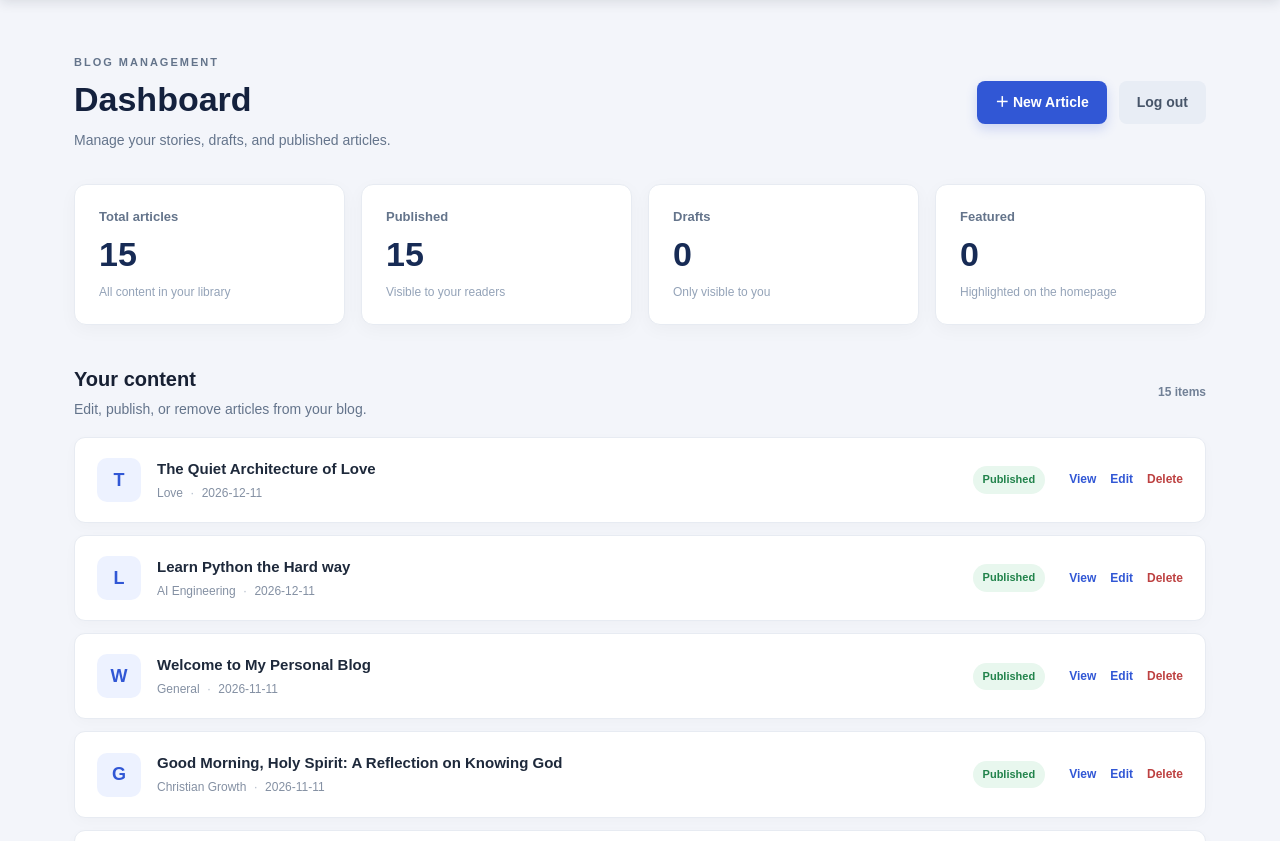
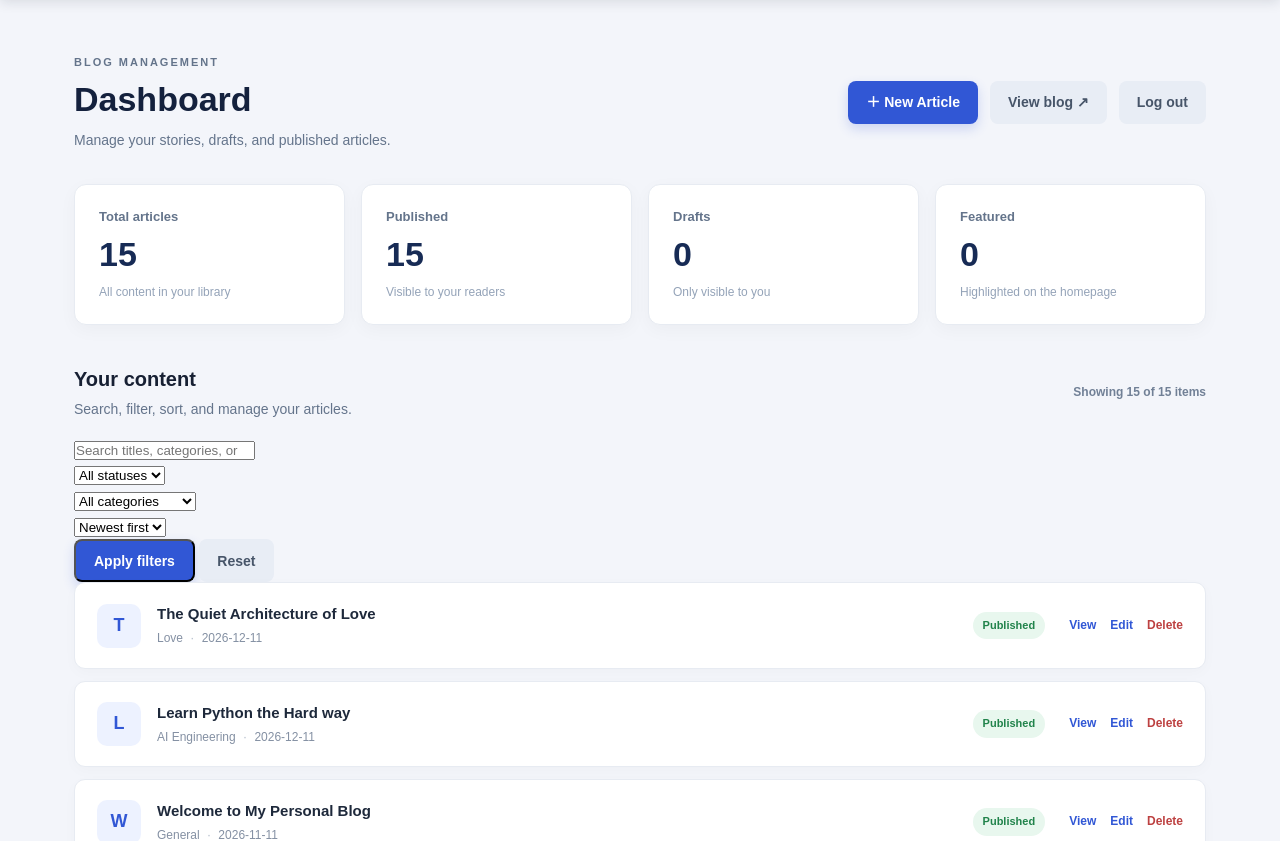
Before and after one commit to ugochi74/personal-blog, a Flask app: page /admin/dashboard in a window 1280 px wide. Shown: the part 67-908 px from the top of the page. Run offline with Flask 3, Linux system fonts and the light colour scheme; the visitor is signed in with stand-in values (Sample User, id 1); parts of the project's set-up code (start-up, migrations or seed data) failed here and were passed over.

Commit message:
Upgrade admin dashboard with article search, filters, and sorting

```diff
--- a/templates/admin/dashboard.html
+++ b/templates/admin/dashboard.html
@@ -13,6 +13,7 @@
         </div>
         <div class="dashboard-actions">
             <a class="button button-primary" href="{{ url_for('add_article') }}">＋ New Article</a>
+            <a class="button button-quiet" href="{{ url_for('home') }}" target="_blank" rel="noopener">View blog ↗</a>
             <a class="button button-quiet" href="{{ url_for('logout') }}">Log out</a>
         </div>
     </div>
@@ -24,35 +25,50 @@
     {% endwith %}
 
     <div class="dashboard-summary dashboard-summary-four">
-        <div class="summary-card">
-            <span class="summary-label">Total articles</span>
-            <strong>{{ total_count }}</strong>
-            <span class="summary-note">All content in your library</span>
-        </div>
-        <div class="summary-card">
-            <span class="summary-label">Published</span>
-            <strong>{{ published_count }}</strong>
-            <span class="summary-note">Visible to your readers</span>
-        </div>
-        <div class="summary-card">
-            <span class="summary-label">Drafts</span>
-            <strong>{{ draft_count }}</strong>
-            <span class="summary-note">Only visible to you</span>
-        </div>
-        <div class="summary-card">
-            <span class="summary-label">Featured</span>
-            <strong>{{ featured_count }}</strong>
-            <span class="summary-note">Highlighted on the homepage</span>
-        </div>
+        <div class="summary-card"><span class="summary-label">Total articles</span><strong>{{ total_count }}</strong><span class="summary-note">All content in your library</span></div>
+        <div class="summary-card"><span class="summary-label">Published</span><strong>{{ published_count }}</strong><span class="summary-note">Visible to your readers</span></div>
+        <div class="summary-card"><span class="summary-label">Drafts</span><strong>{{ draft_count }}</strong><span class="summary-note">Only visible to you</span></div>
+        <div class="summary-card"><span class="summary-label">Featured</span><strong>{{ featured_count }}</strong><span class="summary-note">Highlighted on the homepage</span></div>
     </div>
 
     <div class="dashboard-section-heading">
-        <div>
-            <h2>Your content</h2>
-            <p>Edit, publish, or remove articles from your blog.</p>
+        <div><h2>Your content</h2><p>Search, filter, sort, and manage your articles.</p></div>
+        <span class="dashboard-total">Showing {{ result_count }} of {{ total_count }} item{% if total_count != 1 %}s{% endif %}</span>
+    </div>
+
+    <form class="admin-filter-form" method="GET" action="{{ url_for('dashboard') }}">
+        <div class="admin-filter-search">
+            <label class="visually-hidden" for="admin-search">Search articles</label>
+            <input id="admin-search" type="search" name="q" value="{{ search_query }}" placeholder="Search titles, categories, or article content...">
         </div>
-        <span class="dashboard-total">{{ total_count }} item{% if total_count != 1 %}s{% endif %}</span>
-    </div>
+        <div class="admin-filter-controls">
+            <div><label class="visually-hidden" for="admin-status">Publication status</label>
+                <select id="admin-status" name="status">
+                    <option value="all" {% if selected_status == 'all' %}selected{% endif %}>All statuses</option>
+                    <option value="published" {% if selected_status == 'published' %}selected{% endif %}>Published</option>
+                    <option value="draft" {% if selected_status == 'draft' %}selected{% endif %}>Drafts</option>
+                    <option value="featured" {% if selected_status == 'featured' %}selected{% endif %}>Featured</option>
+                </select>
+            </div>
+            <div><label class="visually-hidden" for="admin-category">Category</label>
+                <select id="admin-category" name="category">
+                    <option value="">All categories</option>
+                    {% for category in categories %}
+                        <option value="{{ category }}" {% if selected_category == category %}selected{% endif %}>{{ category }}</option>
+                    {% endfor %}
+                </select>
+            </div>
+            <div><label class="visually-hidden" for="admin-sort">Sort articles</label>
+                <select id="admin-sort" name="sort">
+                    <option value="newest" {% if sort_by == 'newest' %}selected{% endif %}>Newest first</option>
+                    <option value="oldest" {% if sort_by == 'oldest' %}selected{% endif %}>Oldest first</option>
+                    <option value="title" {% if sort_by == 'title' %}selected{% endif %}>Title A–Z</option>
+                </select>
+            </div>
+            <button class="button button-primary" type="submit">Apply filters</button>
+            <a class="button button-quiet" href="{{ url_for('dashboard') }}">Reset</a>
+        </div>
+    </form>
 
     <div class="dashboard-article-list">
         {% if articles %}
@@ -64,15 +80,10 @@
                         <p>{{ article.category }} <span class="meta-separator">·</span> {{ article.date }}</p>
                     </div>
                     {% if article.featured %}<span class="article-status status-featured">Featured</span>{% endif %}
-                    {% if article.published %}
-                        <span class="article-status status-published">Published</span>
-                    {% else %}
-                        <span class="article-status status-draft">Draft</span>
-                    {% endif %}
+                    {% if article.published %}<span class="article-status status-published">Published</span>
+                    {% else %}<span class="article-status status-draft">Draft</span>{% endif %}
                     <div class="article-actions">
-                        {% if article.published %}
-                            <a class="article-action-link" href="{{ url_for('article', slug=article.slug) }}" target="_blank" rel="noopener">View</a>
-                        {% endif %}
+                        {% if article.published %}<a class="article-action-link" href="{{ url_for('article', slug=article.slug) }}" target="_blank" rel="noopener">View</a>{% endif %}
                         <a class="article-action-link" href="{{ url_for('edit_article', slug=article.slug) }}">Edit</a>
                         <form method="POST" action="{{ url_for('delete_article', slug=article.slug) }}" onsubmit="return confirm('Are you sure you want to permanently delete this article?');">
                             <button class="article-delete-button" type="submit">Delete</button>
@@ -82,10 +93,11 @@
             {% endfor %}
         {% else %}
             <div class="dashboard-empty">
-                <div class="empty-icon">✎</div>
-                <h3>Your blog is waiting for its first story</h3>
-                <p>Create an article to start building your blog.</p>
-                <a class="button button-primary" href="{{ url_for('add_article') }}">Create your first article</a>
+                <div class="empty-icon">⌕</div>
+                <h3>{% if total_count %}No articles match those filters{% else %}Your blog is waiting for its first story{% endif %}</h3>
+                <p>{% if total_count %}Try another search or reset your filters to see all articles.{% else %}Create an article to start building your blog.{% endif %}</p>
+                {% if total_count %}<a class="button button-quiet" href="{{ url_for('dashboard') }}">Clear filters</a>
+                {% else %}<a class="button button-primary" href="{{ url_for('add_article') }}">Create your first article</a>{% endif %}
             </div>
         {% endif %}
     </div>
```
